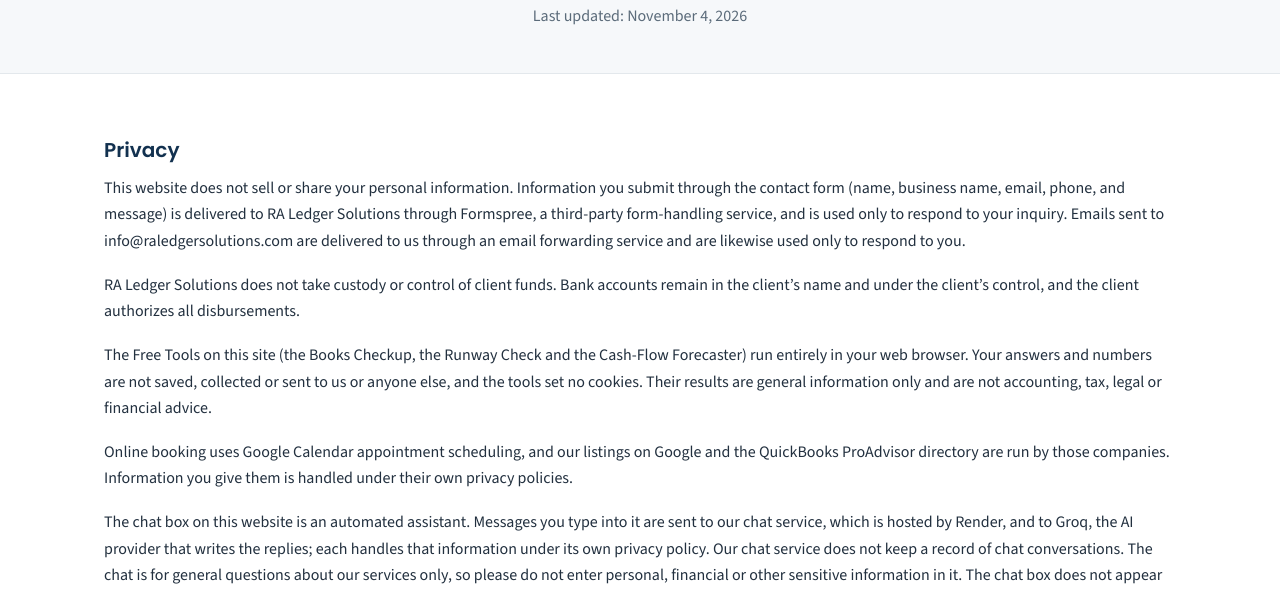
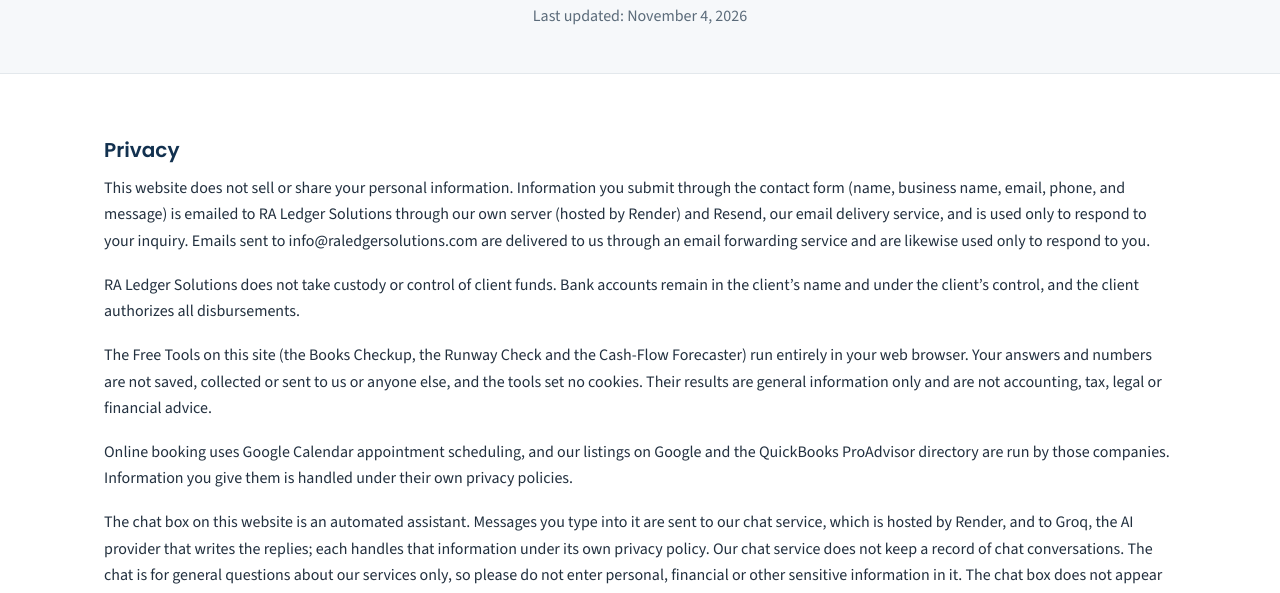
Before and after one commit to ramiahmad1-sys/raledgersolutions-site, a plain HTML site: page privacy/index.html in a window 1280 px wide. Shown: the part 204-797 px from the top of the page. Drawn offline with nearby package versions, Linux system fonts and the light colour scheme; no server answers.

Commit message:
Add files via upload

```diff
--- a/privacy/index.html
+++ b/privacy/index.html
@@ -115,7 +115,7 @@
   <section>
     <div class="container">
       <h2 class="as-h3">Privacy</h2>
-      <p>This website does not sell or share your personal information. Information you submit through the contact form (name, business name, email, phone, and message) is delivered to RA Ledger Solutions through Formspree, a third-party form-handling service, and is used only to respond to your inquiry. Emails sent to info@raledgersolutions.com are delivered to us through an email forwarding service and are likewise used only to respond to you.</p>
+      <p>This website does not sell or share your personal information. Information you submit through the contact form (name, business name, email, phone, and message) is emailed to RA Ledger Solutions through our own server (hosted by Render) and Resend, our email delivery service, and is used only to respond to your inquiry. Emails sent to info@raledgersolutions.com are delivered to us through an email forwarding service and are likewise used only to respond to you.</p>
       <p>RA Ledger Solutions does not take custody or control of client funds. Bank accounts remain in the client&rsquo;s name and under the client&rsquo;s control, and the client authorizes all disbursements.</p>
       <p>The Free Tools on this site (the Books Checkup, the Runway Check and the Cash-Flow Forecaster) run entirely in your web browser. Your answers and numbers are not saved, collected or sent to us or anyone else, and the tools set no cookies. Their results are general information only and are not accounting, tax, legal or financial advice.</p>
       <p>Online booking uses Google Calendar appointment scheduling, and our listings on Google and the QuickBooks ProAdvisor directory are run by those companies. Information you give them is handled under their own privacy policies.</p>
```
